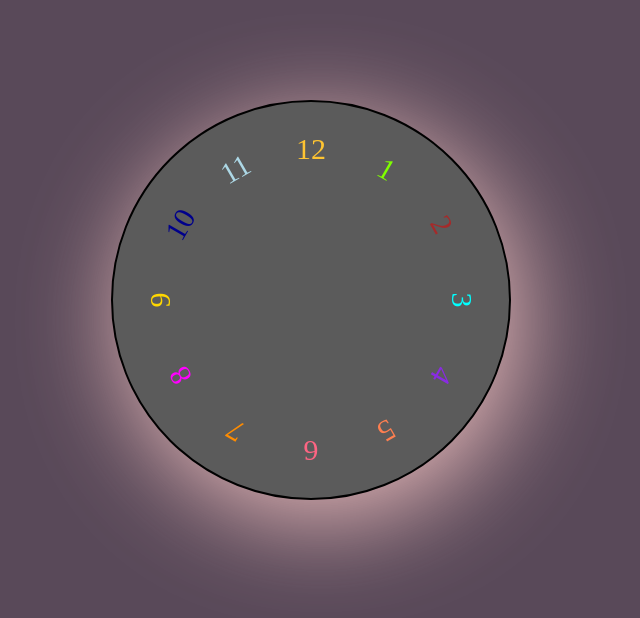
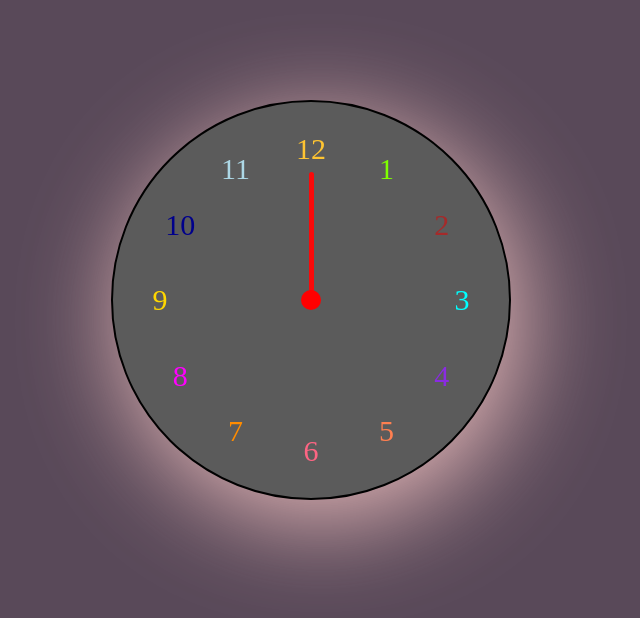
Before and after one commit to Beyazuddin/Basic-Practice-projects, a plain HTML site: page wall-clock/index.html in a window 1280 px wide. Shown: the part 120-738 px from the top of the page, without its empty margins (329-969 px from the left). Drawn offline with Linux system fonts and the light colour scheme.

Commit message:
completed css work

```diff
--- a/wall-clock/style.css
+++ b/wall-clock/style.css
@@ -93,3 +93,81 @@ body {
     position: relative;
     color: rgb(254, 196, 50);
 }
+
+.one {
+    transform: rotate(-30deg);
+}
+.two {
+    transform: rotate(-60deg);
+}
+.three {
+    transform: rotate(-90deg);
+}
+.four {
+    transform: rotate(-120deg);
+}
+.five {
+    transform: rotate(-150deg);
+}
+.six {
+    transform: rotate(-180deg);
+}
+.seven {
+    transform: rotate(-210deg);
+}
+.eight {
+    transform: rotate(-240deg);
+}
+.nine {
+    transform: rotate(-270deg);
+}
+.ten {
+    transform: rotate(-300deg);
+}
+.eleven {
+    transform: rotate(-330deg);
+}
+.point {
+    position: absolute;
+    width: 15px;
+    height: 15px;
+    border: 10px solid red;
+    border-radius: 50%;
+}
+
+.point span {
+    height: 105px;
+    width: 3px;
+    background-color: bisque;
+}
+
+.second{
+    position: absolute;
+    top: 70px;
+    width: 5px;
+    height: 130px;
+    background-color: rgb(249, 10, 10);
+    border-radius: 20px;
+    transform-origin: bottom;
+
+}
+
+.minute {
+    position: absolute;
+    width: 5px;
+    top: 100px;
+    height: 100px;
+    background-color: rgb(200, 239, 70);
+    border-radius: 20px;
+    transform-origin: bottom;
+}
+
+.hour {
+    position: absolute;
+    top: 130px;
+    width: 5px;
+    height: 70px;
+    background-color: rgb(67, 175, 175);
+    border-radius: 20px;
+    transform-origin: bottom;
+}
```
